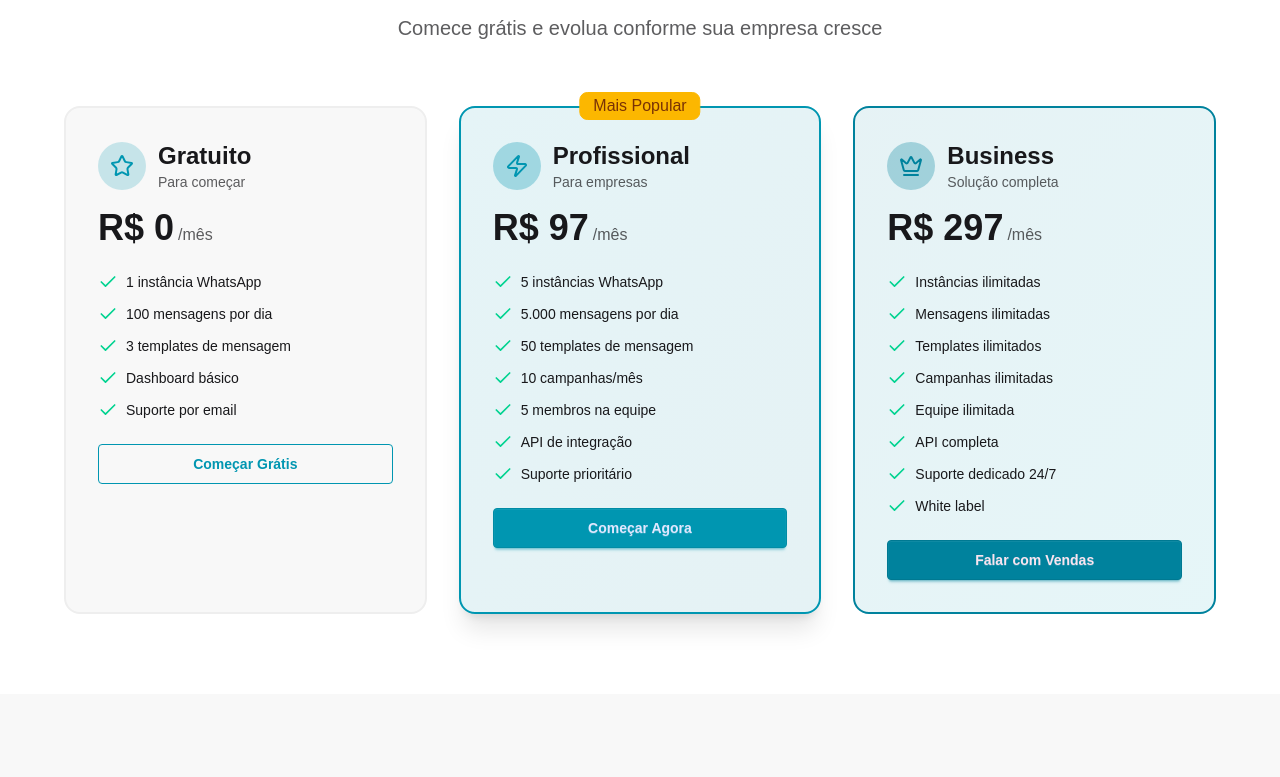
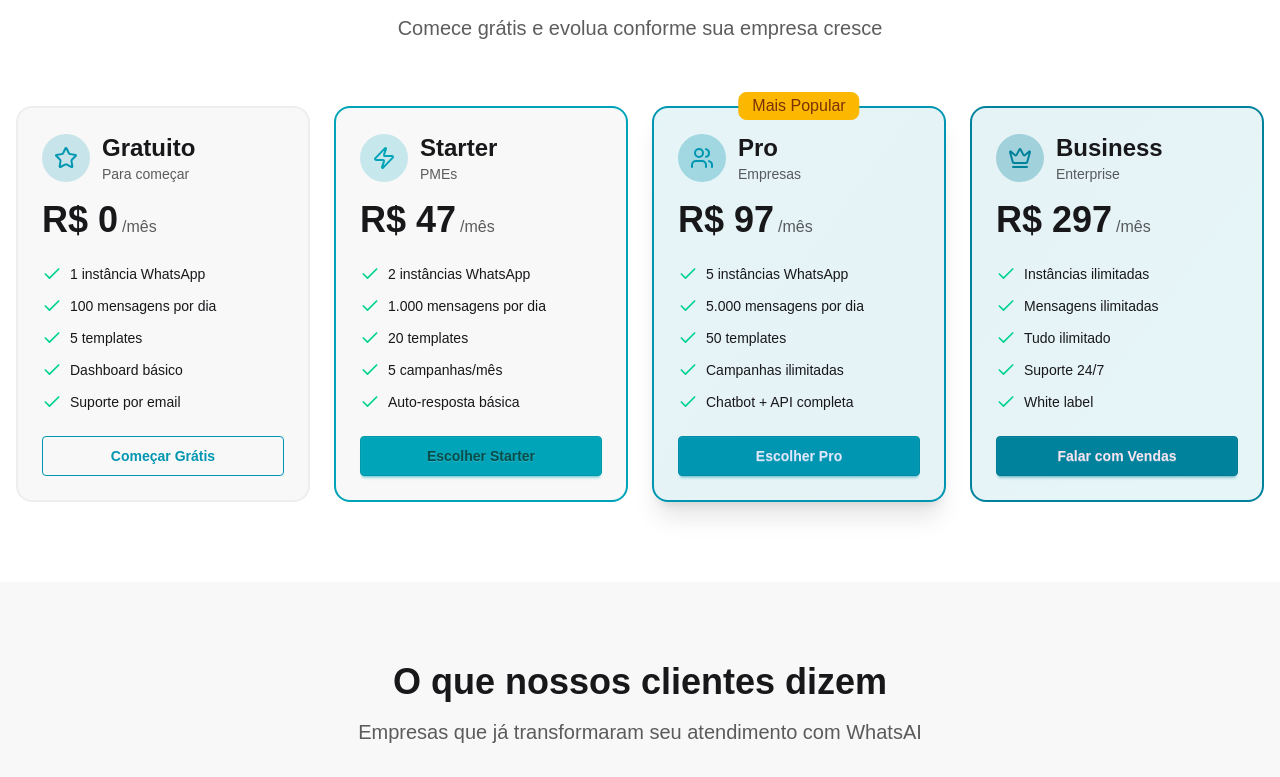
Before and after one commit to softwarePredador/WhatsAI2, a React (Vite) app in the folder client/: page / in a window 1280 px wide. Shown: the part 1498-2275 px from the top of the page. Built offline with nearby package versions, Linux system fonts and the light colour scheme; no server answers.

Commit message:
Add STARTER plan to HomePage pricing section
Co-authored-by: softwarePredador <191986938+softwarePredador@users.noreply.github.com>

```diff
--- a/client/src/pages/HomePage.tsx
+++ b/client/src/pages/HomePage.tsx
@@ -167,10 +167,10 @@ function HomePage() {
             </p>
           </div>
 
-          <div className="grid grid-cols-1 md:grid-cols-3 gap-8 max-w-6xl mx-auto">
+          <div className="grid grid-cols-1 md:grid-cols-2 lg:grid-cols-4 gap-6 max-w-7xl mx-auto">
             {/* Plano FREE */}
             <motion.div
-              className="bg-base-200 rounded-2xl p-8 border-2 border-base-300 hover:border-primary/50 transition-all"
+              className="bg-base-200 rounded-2xl p-6 border-2 border-base-300 hover:border-primary/50 transition-all"
               whileHover={{ y: -5 }}
             >
               <div className="flex items-center gap-3 mb-4">
@@ -201,7 +201,7 @@ function HomePage() {
                 </li>
                 <li className="flex items-center gap-2">
                   <Check className="w-5 h-5 text-success flex-shrink-0" />
-                  <span className="text-sm">3 templates de mensagem</span>
+                  <span className="text-sm">5 templates</span>
                 </li>
                 <li className="flex items-center gap-2">
                   <Check className="w-5 h-5 text-success flex-shrink-0" />
@@ -221,9 +221,62 @@ function HomePage() {
               </button>
             </motion.div>
 
+            {/* Plano STARTER */}
+            <motion.div
+              className="bg-base-200 rounded-2xl p-6 border-2 border-accent hover:border-accent/70 transition-all"
+              whileHover={{ y: -5 }}
+            >
+              <div className="flex items-center gap-3 mb-4">
+                <div className="w-12 h-12 rounded-full bg-accent/20 flex items-center justify-center">
+                  <Zap className="w-6 h-6 text-accent" />
+                </div>
+                <div>
+                  <h3 className="text-2xl font-bold">Starter</h3>
+                  <p className="text-sm text-base-content/70">PMEs</p>
+                </div>
+              </div>
+
+              <div className="mb-6">
+                <div className="flex items-baseline gap-1">
+                  <span className="text-4xl font-bold">R$ 47</span>
+                  <span className="text-base-content/70">/mês</span>
+                </div>
+              </div>
+
+              <ul className="space-y-3 mb-6">
+                <li className="flex items-center gap-2">
+                  <Check className="w-5 h-5 text-success flex-shrink-0" />
+                  <span className="text-sm">2 instâncias WhatsApp</span>
+                </li>
+                <li className="flex items-center gap-2">
+                  <Check className="w-5 h-5 text-success flex-shrink-0" />
+                  <span className="text-sm">1.000 mensagens por dia</span>
+                </li>
+                <li className="flex items-center gap-2">
+                  <Check className="w-5 h-5 text-success flex-shrink-0" />
+                  <span className="text-sm">20 templates</span>
+                </li>
+                <li className="flex items-center gap-2">
+                  <Check className="w-5 h-5 text-success flex-shrink-0" />
+                  <span className="text-sm">5 campanhas/mês</span>
+                </li>
+                <li className="flex items-center gap-2">
+                  <Check className="w-5 h-5 text-success flex-shrink-0" />
+                  <span className="text-sm">Auto-resposta básica</span>
+                </li>
+              </ul>
+
+              <button
+                onClick={() => navigate('/register')}
+                className="btn btn-accent w-full"
+              >
+                Escolher Starter
+              </button>
+            </motion.div>
+
             {/* Plano PRO */}
             <motion.div
-              className="bg-gradient-to-br from-primary/10 to-secondary/10 rounded-2xl p-8 border-2 border-primary shadow-xl relative"
+              className="bg-gradient-to-br from-primary/10 to-secondary/10 rounded-2xl p-6 border-2 border-primary shadow-xl relative"
               whileHover={{ y: -5 }}
             >
               <div className="absolute -top-4 left-1/2 transform -translate-x-1/2">
@@ -232,11 +285,11 @@ function HomePage() {
 
               <div className="flex items-center gap-3 mb-4">
                 <div className="w-12 h-12 rounded-full bg-primary/30 flex items-center justify-center">
-                  <Zap className="w-6 h-6 text-primary" />
+                  <Users className="w-6 h-6 text-primary" />
                 </div>
                 <div>
-                  <h3 className="text-2xl font-bold">Profissional</h3>
-                  <p className="text-sm text-base-content/70">Para empresas</p>
+                  <h3 className="text-2xl font-bold">Pro</h3>
+                  <p className="text-sm text-base-content/70">Empresas</p>
                 </div>
               </div>
 
@@ -258,23 +311,15 @@ function HomePage() {
                 </li>
                 <li className="flex items-center gap-2">
                   <Check className="w-5 h-5 text-success flex-shrink-0" />
-                  <span className="text-sm">50 templates de mensagem</span>
+                  <span className="text-sm">50 templates</span>
                 </li>
                 <li className="flex items-center gap-2">
                   <Check className="w-5 h-5 text-success flex-shrink-0" />
-                  <span className="text-sm">10 campanhas/mês</span>
+                  <span className="text-sm">Campanhas ilimitadas</span>
                 </li>
                 <li className="flex items-center gap-2">
                   <Check className="w-5 h-5 text-success flex-shrink-0" />
-                  <span className="text-sm">5 membros na equipe</span>
-                </li>
-                <li className="flex items-center gap-2">
-                  <Check className="w-5 h-5 text-success flex-shrink-0" />
-                  <span className="text-sm">API de integração</span>
-                </li>
-                <li className="flex items-center gap-2">
-                  <Check className="w-5 h-5 text-success flex-shrink-0" />
-                  <span className="text-sm">Suporte prioritário</span>
+                  <span className="text-sm">Chatbot + API completa</span>
                 </li>
               </ul>
 
@@ -282,13 +327,13 @@ function HomePage() {
                 onClick={() => navigate('/register')}
                 className="btn btn-primary w-full"
               >
-                Começar Agora
+                Escolher Pro
               </button>
             </motion.div>
 
             {/* Plano BUSINESS */}
             <motion.div
-              className="bg-gradient-to-br from-secondary/10 to-accent/10 rounded-2xl p-8 border-2 border-secondary hover:border-secondary/70 transition-all"
+              className="bg-gradient-to-br from-secondary/10 to-accent/10 rounded-2xl p-6 border-2 border-secondary hover:border-secondary/70 transition-all"
               whileHover={{ y: -5 }}
             >
               <div className="flex items-center gap-3 mb-4">
@@ -297,7 +342,7 @@ function HomePage() {
                 </div>
                 <div>
                   <h3 className="text-2xl font-bold">Business</h3>
-                  <p className="text-sm text-base-content/70">Solução completa</p>
+                  <p className="text-sm text-base-content/70">Enterprise</p>
                 </div>
               </div>
 
@@ -319,23 +364,11 @@ function HomePage() {
                 </li>
                 <li className="flex items-center gap-2">
                   <Check className="w-5 h-5 text-success flex-shrink-0" />
-                  <span className="text-sm">Templates ilimitados</span>
+                  <span className="text-sm">Tudo ilimitado</span>
                 </li>
                 <li className="flex items-center gap-2">
                   <Check className="w-5 h-5 text-success flex-shrink-0" />
-                  <span className="text-sm">Campanhas ilimitadas</span>
-                </li>
-                <li className="flex items-center gap-2">
-                  <Check className="w-5 h-5 text-success flex-shrink-0" />
-                  <span className="text-sm">Equipe ilimitada</span>
-                </li>
-                <li className="flex items-center gap-2">
-                  <Check className="w-5 h-5 text-success flex-shrink-0" />
-                  <span className="text-sm">API completa</span>
-                </li>
-                <li className="flex items-center gap-2">
-                  <Check className="w-5 h-5 text-success flex-shrink-0" />
-                  <span className="text-sm">Suporte dedicado 24/7</span>
+                  <span className="text-sm">Suporte 24/7</span>
                 </li>
                 <li className="flex items-center gap-2">
                   <Check className="w-5 h-5 text-success flex-shrink-0" />
@@ -542,7 +575,7 @@ function HomePage() {
               </div>
               <div className="collapse-content">
                 <p className="text-base-content/70">
-                  O plano gratuito oferece 1 instância WhatsApp, 100 mensagens por dia e 3 templates.
+                  O plano gratuito oferece 1 instância WhatsApp, 100 mensagens por dia e 5 templates.
                   É perfeito para testar a plataforma sem compromisso.
                 </p>
               </div>
@@ -634,7 +667,7 @@ function HomePage() {
               <div className="collapse-content">
                 <p className="text-base-content/70">
                   Depende do plano: FREE (100/dia), STARTER (1.000/dia), PRO (5.000/dia), BUSINESS (ilimitado).
-                  As campanhas respeitam rate limiting para evitar bloqueios.
+                  As campanhas respeitam rate limiting para evitar bloqueios do WhatsApp.
                 </p>
               </div>
             </div>
```
